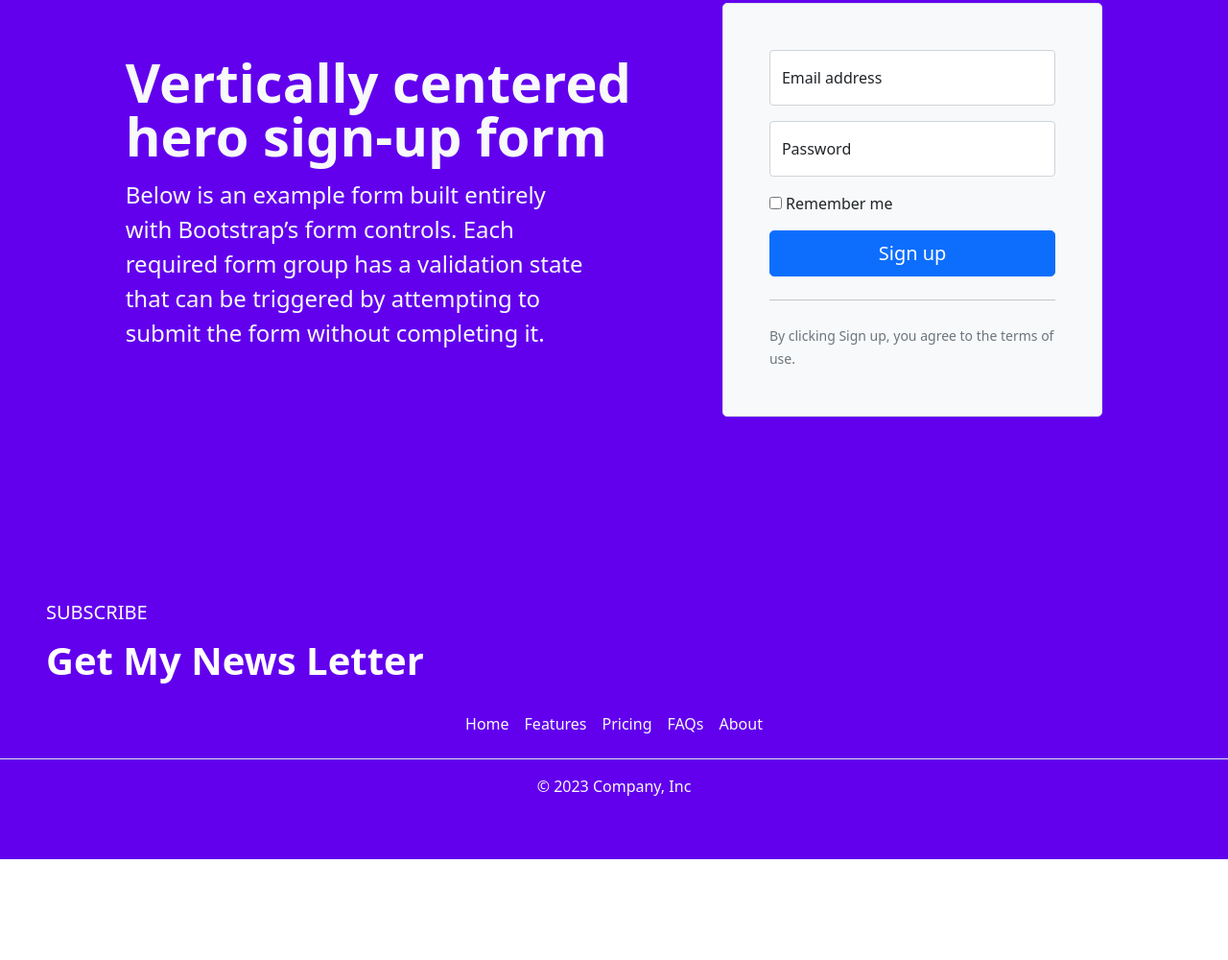
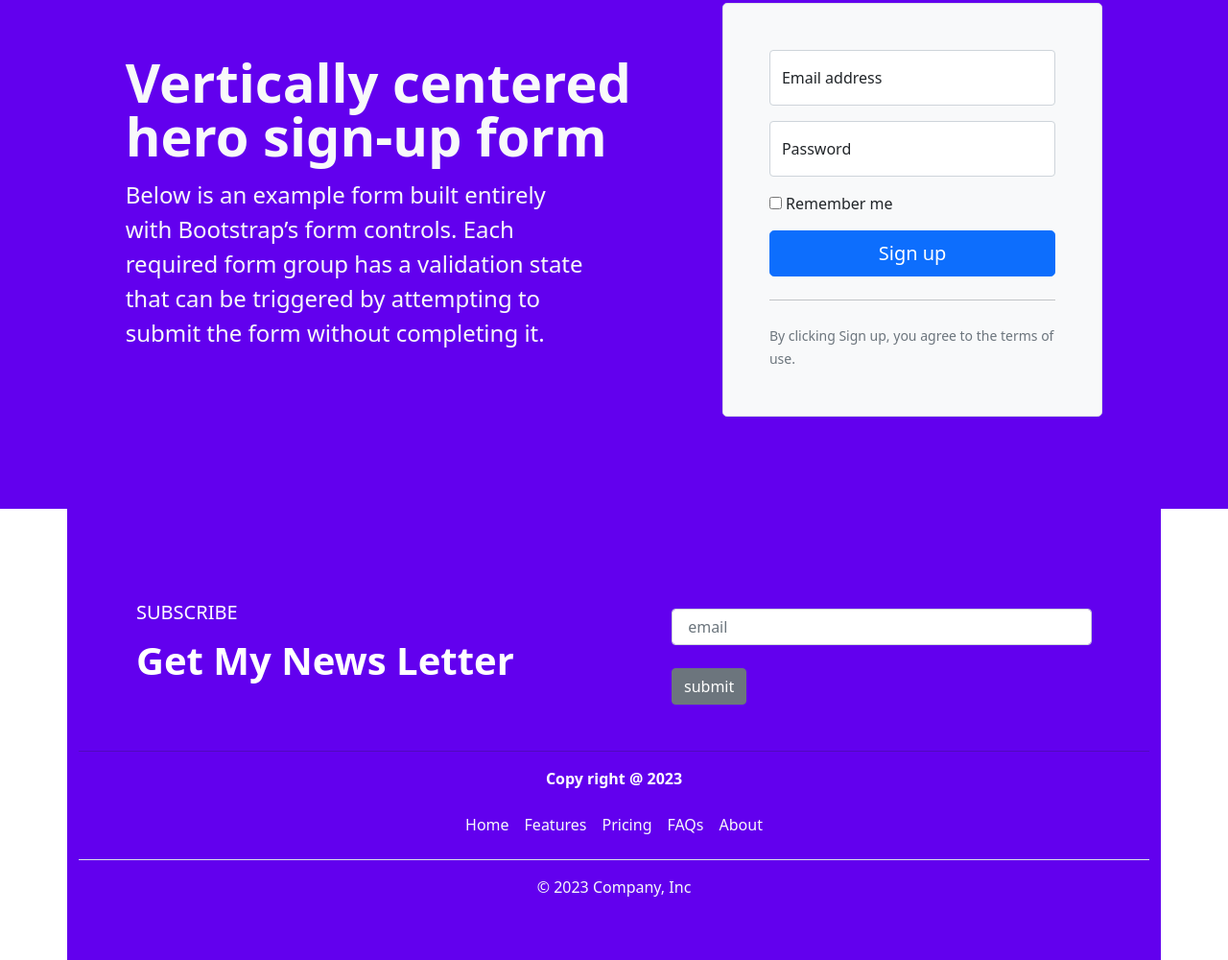
Before and after one commit to SabikaAunaAli/Test-Web, a plain HTML site: page index.html in a window 1280 px wide. Shown: the part 4033-5033 px from the top of the page at 96% size. Before the commit the page ends 4928 px from the top, so only its background shows below. Drawn offline with nearby package versions, Linux system fonts and the light colour scheme.

Commit message:
Update index.html

```diff
--- a/index.html
+++ b/index.html
@@ -427,11 +427,26 @@
 
 
     </main>
-    <footer class="py-5 sec-1">
-          <div class="col mx-5 mt-5">
+    <footer class=" container py-5 sec-1">
+            <div class="container">
+                <div class="row">
+                    <div class="col mx-5 mt-5">
                         <h5 class="text-white">SUBSCRIBE </h5>
                         <p class="text-white fw-bold fs-1">Get My News Letter</p>
                     </div>
+                    <div class="col mx-5 mt-5">
+                        <form >
+                            <div>
+                                <input type="email" class="form-control mt-2" id="floatingInput" placeholder=" email">
+                                <label for="floatingInput"></label>
+                            </div>
+                            <div class="btn btn-secondary mb-5">submit</div>
+                          </form>
+                    </div>
+                    <hr>
+                    <p class="text-center text-white fw-bold "> Copy right @ 2023</p>
+                 </div>
+              </div>
       <ul class="nav justify-content-center border-bottom pb-3 mb-3">
         <li class="nav-item"><a href="#" class="nav-link px-2 text-light">Home</a></li>
         <li class="nav-item"><a href="#" class="nav-link px-2 text-light">Features</a></li>
```
